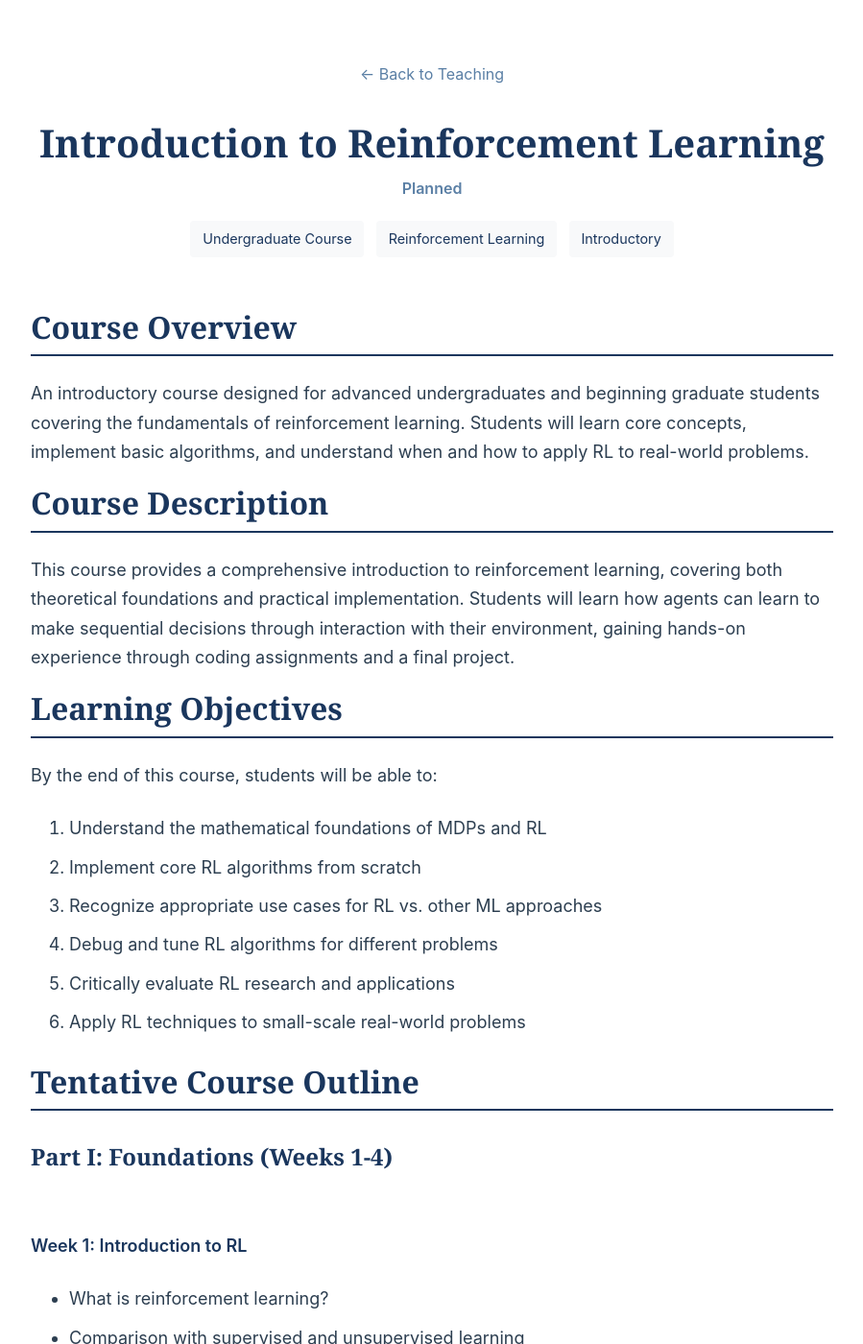
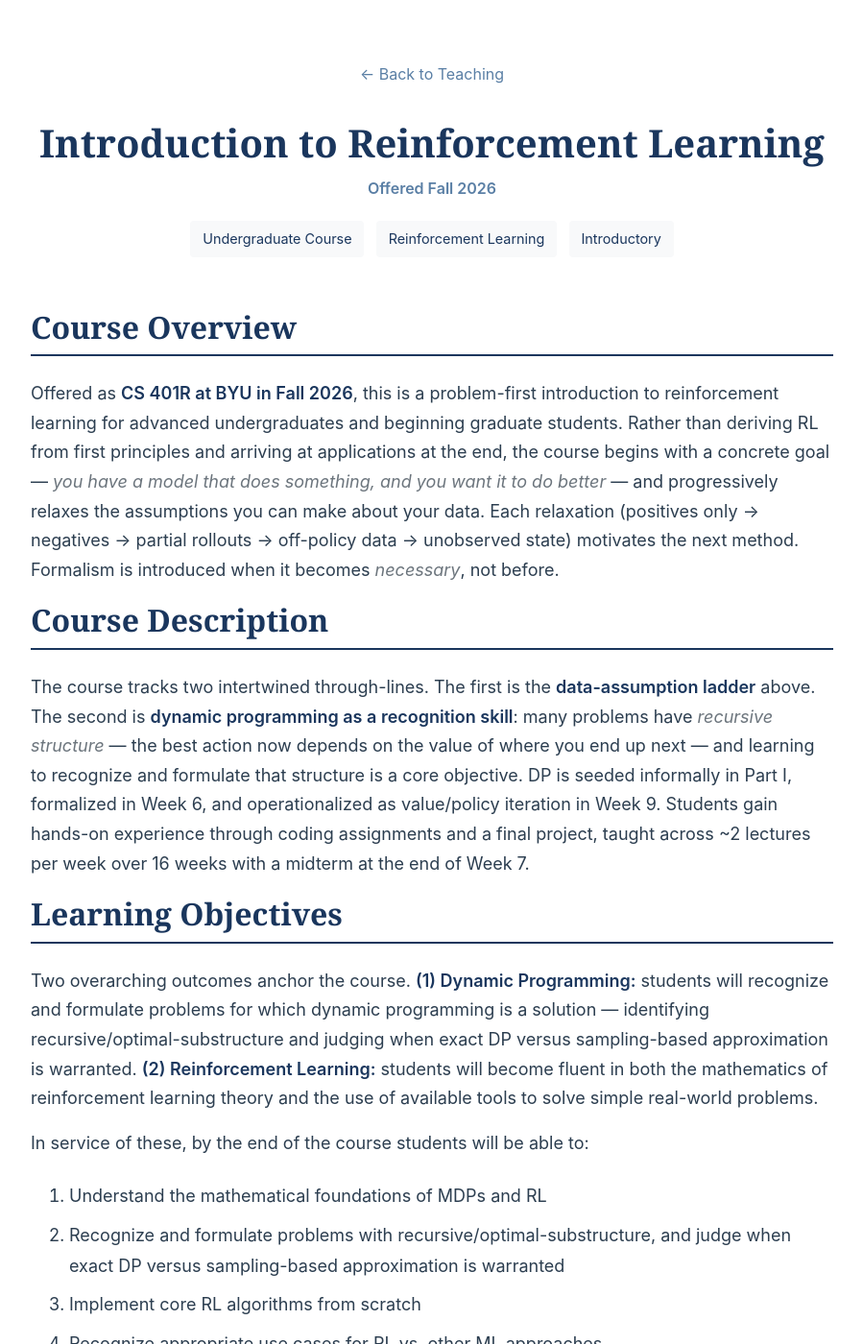
Before and after one commit to twkillian/twkillian.github.io, a Jekyll site: the page built from _teaching/intro-reinforcement-learning.md, in a window 1280 px wide and 1400 px high. Shown: the whole window at 96% size, without its empty margins (190-1089 px from the left). Built offline with Jekyll 4.4.1, drawn with Linux system fonts in a browser that asks for light colours; some of the changed text lies outside the part shown.

Commit message:
Update Intro RL course with Fall 2026 problem-first curriculum
Co-Authored-By: Claude Opus 4.8 <noreply@anthropic.com>

```diff
--- a/_teaching/intro-reinforcement-learning.md
+++ b/_teaching/intro-reinforcement-learning.md
@@ -9,7 +9,7 @@ title: "Introduction to Reinforcement Learning"
 date: 2026-03-01
 
 # Status: Display text like "Ongoing", "Planned", "2020-2023", etc.
-status: "Planned"
+status: "Offered Fall 2026"
 
 # Tags: List of tags to categorize the teaching activity
 tags: [Undergraduate Course, Reinforcement Learning, Introductory]
@@ -17,157 +17,148 @@ tags: [Undergraduate Course, Reinforcement Learning, Introductory]
 
 ## Course Overview
 
-An introductory course designed for advanced undergraduates and beginning graduate students covering the fundamentals of reinforcement learning. Students will learn core concepts, implement basic algorithms, and understand when and how to apply RL to real-world problems.
+Offered as **CS 401R at BYU in Fall 2026**, this is a problem-first introduction to reinforcement learning for advanced undergraduates and beginning graduate students. Rather than deriving RL from first principles and arriving at applications at the end, the course begins with a concrete goal — *you have a model that does something, and you want it to do better* — and progressively relaxes the assumptions you can make about your data. Each relaxation (positives only → negatives → partial rollouts → off-policy data → unobserved state) motivates the next method. Formalism is introduced when it becomes *necessary*, not before.
 
 ## Course Description
 
-This course provides a comprehensive introduction to reinforcement learning, covering both theoretical foundations and practical implementation. Students will learn how agents can learn to make sequential decisions through interaction with their environment, gaining hands-on experience through coding assignments and a final project.
+The course tracks two intertwined through-lines. The first is the **data-assumption ladder** above. The second is **dynamic programming as a recognition skill**: many problems have *recursive structure* — the best action now depends on the value of where you end up next — and learning to recognize and formulate that structure is a core objective. DP is seeded informally in Part I, formalized in Week 6, and operationalized as value/policy iteration in Week 9. Students gain hands-on experience through coding assignments and a final project, taught across ~2 lectures per week over 16 weeks with a midterm at the end of Week 7.
 
 ## Learning Objectives
 
-By the end of this course, students will be able to:
+Two overarching outcomes anchor the course. **(1) Dynamic Programming:** students will recognize and formulate problems for which dynamic programming is a solution — identifying recursive/optimal-substructure and judging when exact DP versus sampling-based approximation is warranted. **(2) Reinforcement Learning:** students will become fluent in both the mathematics of reinforcement learning theory and the use of available tools to solve simple real-world problems.
+
+In service of these, by the end of the course students will be able to:
 
 1. Understand the mathematical foundations of MDPs and RL
-2. Implement core RL algorithms from scratch
-3. Recognize appropriate use cases for RL vs. other ML approaches
-4. Debug and tune RL algorithms for different problems
-5. Critically evaluate RL research and applications
-6. Apply RL techniques to small-scale real-world problems
+2. Recognize and formulate problems with recursive/optimal-substructure, and judge when exact DP versus sampling-based approximation is warranted
+3. Implement core RL algorithms from scratch
+4. Recognize appropriate use cases for RL vs. other ML approaches
+5. Debug and tune RL algorithms for different problems
+6. Critically evaluate RL research and applications
+7. Apply RL techniques to small-scale real-world problems
 
 ## Tentative Course Outline
 
-### Part I: Foundations (Weeks 1-4)
+The outline follows a single arc: begin with imitation, progressively relax the assumptions you can make about your data, and let each relaxation motivate the next method. A dynamic-programming through-line — recognizing recursive structure — is seeded informally in Part I, formalized in Week 6, and operationalized in Week 9.
+
+### Part I: From Imitation to Self-Improvement (Weeks 1-5)
 
 <br>
 
-**Week 1: Introduction to RL**
+**Week 1: Framing + Mathematical Foundations Through the Lens of SFT**
 
-  - What is reinforcement learning?
-  - Comparison with supervised and unsupervised learning
-  - Key challenges in RL
-  - Real-world applications and case studies
+  - Course philosophy — problem-first vs. formalism-first RL
+  - The arc as a ladder of increasingly weak data assumptions
+  - *DP seed:* some problems have recursive structure — recognizing it is a skill we build all term
+  - Linear algebra / probability / optimization review, framed around supervised fine-tuning (gradients, chain rule, SGD, likelihood and expectation)
 
 <br>
 
-**Week 2: Markov Decision Processes**
+**Week 2: Supervised Fine-Tuning as the Base Case**
 
-  - States, actions, rewards, transitions
-  - Policies and value functions
-  - Bellman equations
-  - Optimal policies and optimality
+  - Maximum likelihood estimation with ground-truth positives
+  - Behavior cloning as MLE over expert demonstrations; policies as conditional distributions πθ(a\|s)
+  - The limits of pure cloning — distribution shift and compounding errors
+  - *DP seed:* compounding error as a sequential phenomenon — decisions now affect the situation later
 
 <br>
 
-**Week 3: Dynamic Programming**
+**Week 3: Online Imitation**
 
-  - Policy evaluation
-  - Policy iteration
-  - Value iteration
-  - Limitations and computational considerations
+  - DAgger and interactive imitation — closing the loop between the policy's state distribution and expert labels
+  - The labeling bottleneck: expensive experts, and knowing only that something was *bad*
+  - Introduces the need for negative signal
 
 <br>
 
-**Week 4: Monte Carlo Methods**
+**Week 4: Learning From Negative Feedback**
 
-  - Monte Carlo prediction
-  - Monte Carlo control
-  - On-policy vs. off-policy learning
-  - Importance sampling
-
-### Part II: Core Algorithms (Weeks 5-9)
+  - The naive fix — flipping the MLE sign on negatives — and why it's catastrophically unstable
+  - Reward as a scalar weighting of log-likelihood
+  - Deriving the REINFORCE estimator informally; the score-function / log-derivative trick
 
 <br>
 
-**Week 5: Temporal-Difference Learning**
+**Week 5: Policy Gradients From Your Own Behavior**
 
-  - TD prediction (TD(0))
-  - Advantages of TD learning
-  - TD vs. Monte Carlo vs. Dynamic Programming
-  - n-step TD methods
+  - REINFORCE in full — sampling your own trajectories, variance, and baselines
+  - GRPO as a practical, group-relative baseline used in modern LLM fine-tuning
+  - The credit assignment problem stated plainly
+  - *DP seed (highest-leverage):* decomposing return recursively — the value of a state is the reward now plus the value of what comes next (no formalism yet)
+
+### Part II: When Trajectories Are Incomplete or Stale (Weeks 6-10)
 
 <br>
 
-**Week 6: Q-Learning and SARSA**
+**Week 6: The MDP Formalism (Now Motivated)**
 
-  - Q-learning algorithm
-  - SARSA and on-policy control
-  - Expected SARSA
-  - Implementation and debugging strategies
+  - States, actions, transitions, rewards, discounting, the Markov property
+  - Return and value functions Vπ, Qπ
+  - *Recognition-and-formulation exercise:* formulate a classical, a robotics, and an LLM problem as MDPs and judge their recursive structure
+  - Finite vs. infinite horizon; the Bellman expectation equations as a consequence of recursive return
 
 <br>
 
-**Week 7: Function Approximation**
+**Week 7: On-Policy Value Learning**
 
-  - Why function approximation?
-  - Linear function approximation
-  - Feature engineering
-  - Convergence considerations
+  - Partial rollouts and bootstrapping; Monte Carlo vs. Temporal Difference; the bias-variance tradeoff
+  - SARSA and on-policy TD control
+  - Using a learned value function as a baseline / critic for the policy gradient
+  - **Midterm** at end of week (covers Parts I-II through on-policy methods)
 
 <br>
 
-**Week 8: Deep Q-Networks (DQN)**
+**Week 8: Off-Policy Data and Q-Learning**
 
-  - Neural networks for value approximation
-  - Experience replay
-  - Target networks
-  - Common pitfalls and solutions
+  - The problem of "old" or others' trajectories; on-policy vs. off-policy made concrete
+  - Q-learning as off-policy TD control; the max operator and the Bellman optimality equation
+  - Importance sampling as the alternative correction and its variance pitfalls
 
 <br>
 
-**Week 9: Policy Gradient Methods**
+**Week 9: The Formal Core — Value & Policy Iteration**
 
-  - REINFORCE algorithm
-  - Policy gradient theorem
-  - Baseline techniques
-  - Actor-critic methods
-
-### Part III: Advanced Topics & Applications (Weeks 10-13)
+  - Value iteration and policy iteration; contraction mappings and the Bellman operator
+  - Convergence in the tabular case — the DP payoff
+  - Stochastic approximation of a fixed point — why TD/Q-learning converge (Robbins-Monro conditions)
 
 <br>
 
-**Week 10: Exploration vs. Exploitation**
+**Week 10: Function Approximation**
 
-  - Multi-armed bandits
-  - Epsilon-greedy, UCB, Thompson sampling
-  - Exploration in deep RL
-  - Curiosity-driven learning
+  - Approximation architectures (linear features → neural networks); why tabular guarantees break
+  - The deadly triad (bootstrapping + off-policy + approximation)
+  - DQN and its stabilizing tricks (target networks, replay buffers) as engineering responses to the deadly triad
+
+### Part III: Unifying Theory & Structure (Weeks 11-12)
 
 <br>
 
-**Week 11: Reward Shaping & Design**
+**Week 11: Actor-Critic and the Policy Gradient Theorem**
 
-  - Reward engineering challenges
-  - Reward shaping techniques
-  - Inverse reinforcement learning (intro)
-  - Common reward specification mistakes
+  - The formal policy gradient theorem — deriving rigorously what REINFORCE approximated
+  - Advantage functions, A2C, and the deterministic policy gradient theorem (DDPG-style)
+  - Trust regions and clipping (PPO); the method-selection decision tree — given your data, which method is warranted?
 
 <br>
 
-**Week 12: RL in Practice**
+**Week 12: Partial Observability, Models, and Synthesis**
 
-  - Hyperparameter tuning
-  - Debugging RL agents
-  - Benchmarking and evaluation
-  - Sim-to-real transfer considerations
+  - POMDPs and belief states; connections to sequence models and context in LLMs
+  - Model-based RL introduced briefly as the remaining branch
+  - Case study — modern LLM post-training (SFT → reward modeling → RLHF/GRPO) as one traversal of the whole ladder
+
+### Part IV: Guest Lectures & Projects (Weeks 13-16)
 
 <br>
 
-**Week 13: Case Studies**
+**Weeks 13-15: Guest Lectures & Project Development**
 
-  - Robotics applications
-  - Game playing (Chess, Go, video games)
-  - Recommendation systems
-  - Resource management
-
-### Part IV: Final Projects (Weeks 14-16)
-
-<br>
-
-**Week 14-15: Project Development**
-
-  - Work on final projects
-  - In-class project consultations
-  - Peer feedback sessions
+  - Robotics / imitation learning — learning from demonstrations and failed demonstrations
+  - LLM post-training — a deeper practitioner's view of RLHF, GRPO, reward modeling
+  - Offline RL — the off-policy problem at its extreme: learning from fixed datasets
+  - Model-based RL / planning — learning dynamics and planning (a natural home for classical control / LQC)
+  - In-class project consultations and peer feedback sessions
 
 <br>
 
```
